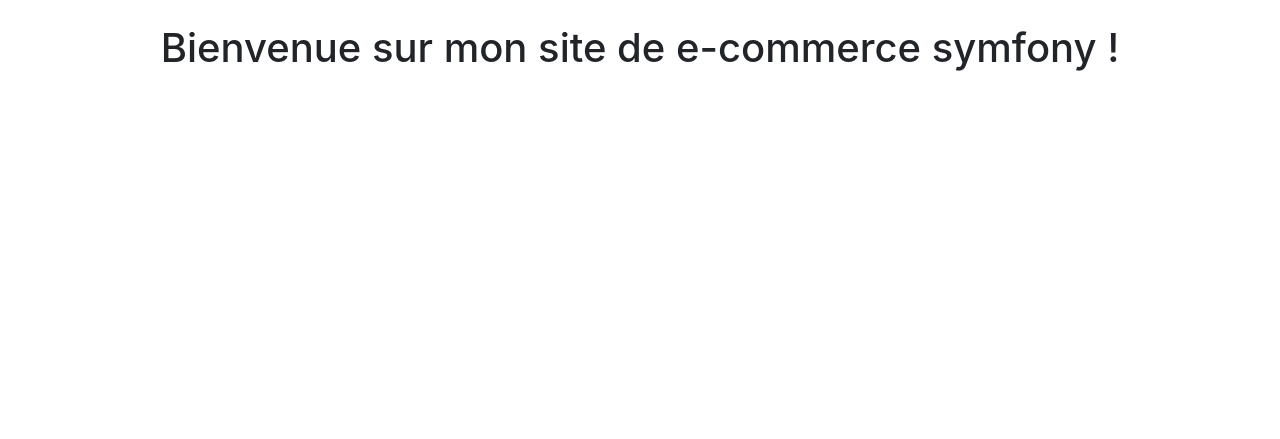
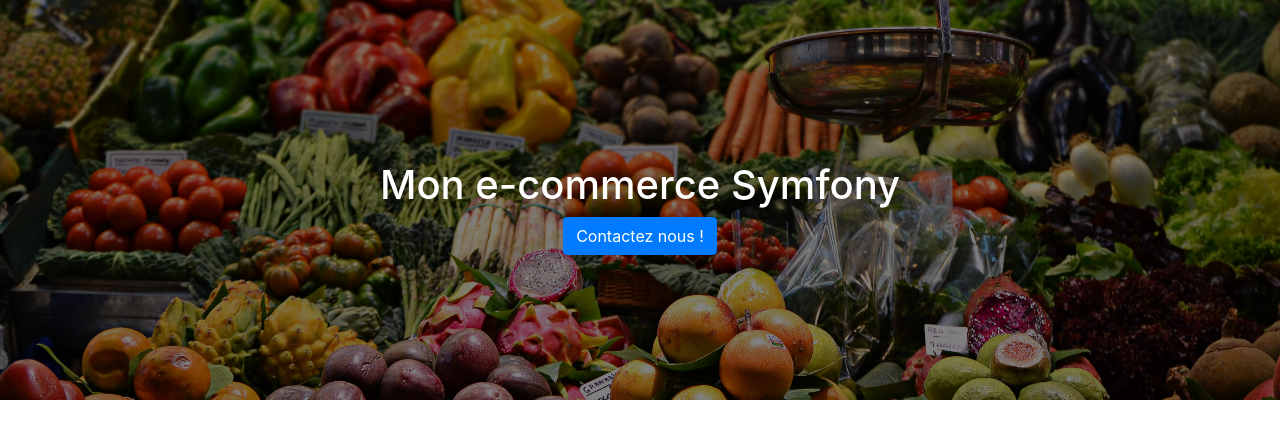
Before and after one commit to PaulienM/architecture-distribue, a Symfony app: template templates/default/home.html.twig in a window 1280 px wide. Shown: the part 56-495 px from the top of the page. Run offline with Twig, Linux system fonts and the light colour scheme; the template is opened without the code that fills it, so the values that code supplies are empty; style sheets or scripts are compiled from the project's sources; some libraries are stand-ins or nearby versions.

Commit message:
Display image in homepage

```diff
--- a/assets/css/app.scss
+++ b/assets/css/app.scss
@@ -1 +1,23 @@
 @import "~bootstrap/scss/bootstrap";
+
+.home-container {
+  position: relative;
+  text-align: center;
+  color: white;
+}
+
+.img-home-container {
+  object-fit: cover;
+  object-position: center;
+  width: 100%;
+  max-height: 50vh;
+  margin-bottom: 1rem;
+  filter: brightness(50%)
+}
+
+.text-home-container {
+  position: absolute;
+  top: 50%;
+  left: 50%;
+  transform: translate(-50%, -50%);
+}
--- a/templates/default/home.html.twig
+++ b/templates/default/home.html.twig
@@ -2,7 +2,16 @@
 
 {% block title "Accueil" %}
 
+{% block beforeContainer %}
+<div class="home-container">
+    <img src="{{ asset('images/market.jpg') }}" class="img-fluid img-home-container" alt="marché de fruits">
+    <div class="text-home-container">
+        <h1>Mon e-commerce Symfony</h1>
+        <a href="{{ path("contact") }}" class="btn btn-primary">Contactez nous !</a>
+    </div>
+</div>
+{% endblock %}
+
 {% block body %}
-    <h1 class="text-center mt-4">Bienvenue sur mon site de e-commerce symfony !</h1>
 
 {% endblock %}
```
Also changed, not shown: public/images/market.jpg (added).
